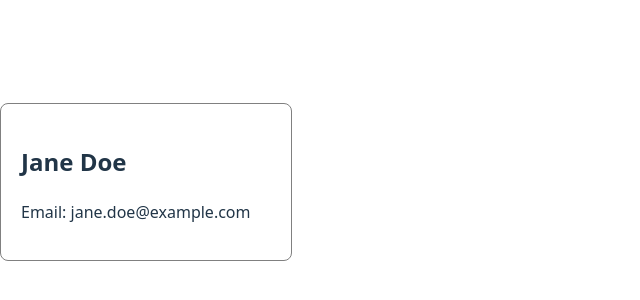
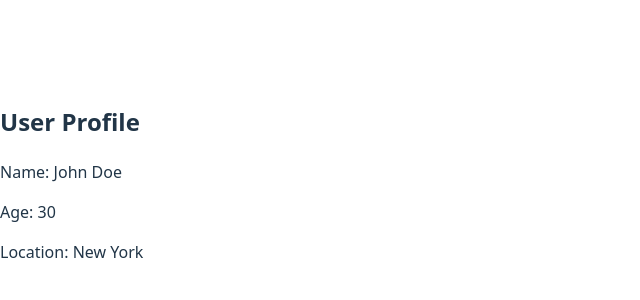
Before and after one commit to onyemaechiezichi-lang/alx-fe-reactjs, a React (Vite) app in the folder alx-react-app-props/: page / in a window 1280 px wide. Shown: the part 218-518 px from the top of the page, without its empty margins (0-640 px from the left). Built offline with nearby package versions, Linux system fonts and the light colour scheme.

Commit message:
Fix: renamed ProfilePage to UserProfile and implemented context API correctly

```diff
--- a/alx-react-app-props/src/App.jsx
+++ b/alx-react-app-props/src/App.jsx
@@ -1,16 +1,17 @@
-
-import ProfilePage from "./components/ProfilePage";
+import { useState } from "react";
 import UserContext from "./UserContext";
+import UserProfile from "./components/UserProfile";
 
 function App() {
-  const userData = {
-    name: "Jane Doe",
-    email: "jane.doe@example.com",
-  };
+  const [user, setUser] = useState({
+    name: "John Doe",
+    age: 30,
+    location: "New York"
+  });
 
   return (
-    <UserContext.Provider value={userData}>
-      <ProfilePage />
+    <UserContext.Provider value={user}>
+      <UserProfile />
     </UserContext.Provider>
   );
 }
--- a/alx-react-app-props/src/components/ProfilePage.jsx
+++ /dev/null
@@ -1,7 +0,0 @@
-import UserInfo from "./UserInfo";
-
-function ProfilePage() {
-  return <UserInfo />;
-}
-
-export default ProfilePage;
--- /dev/null
+++ b/alx-react-app-props/src/components/UserProfile.jsx
@@ -0,0 +1,17 @@
+import React, { useContext } from "react";
+import UserContext from "../UserContext";
+
+function UserProfile() {
+  const user = useContext(UserContext);
+
+  return (
+    <div>
+      <h2>User Profile</h2>
+      <p>Name: {user.name}</p>
+      <p>Age: {user.age}</p>
+      <p>Location: {user.location}</p>
+    </div>
+  );
+}
+
+export default UserProfile;
```
